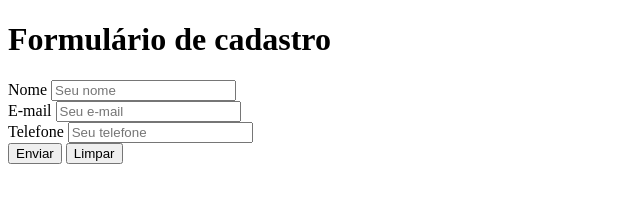
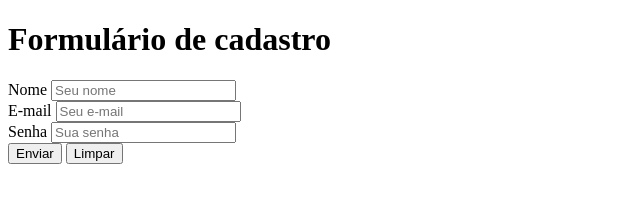
Before and after one commit to ksmorais/curso_ebac_frontend, a plain HTML site: page exercícios/exerciciomodulo3.html in a window 1280 px wide. Shown: the full height of the page, 0-640 px from the left. Drawn offline with Linux system fonts and the light colour scheme.

Commit message:
exercício formulário ebac

```diff
--- a/exercícios/exerciciomodulo3.html
+++ b/exercícios/exerciciomodulo3.html
@@ -14,8 +14,8 @@
         <label> E-mail</label>
         <input type="email" placeholder="Seu e-mail"/>
         <br />
-        <label> Telefone</label>
-        <input type="tel" placeholder="Seu telefone" />
+        <label> Senha </label>
+        <input type="password" placeholder="Sua senha" />
         <br />
         <button> Enviar </button>
         <button> Limpar </button>
```
